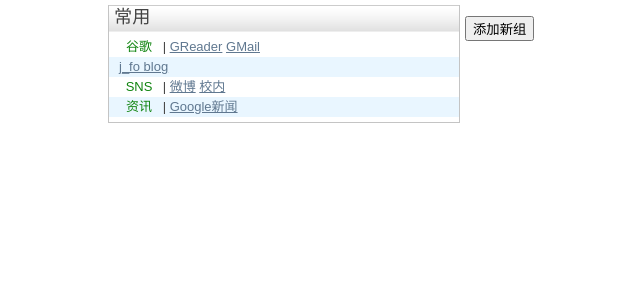
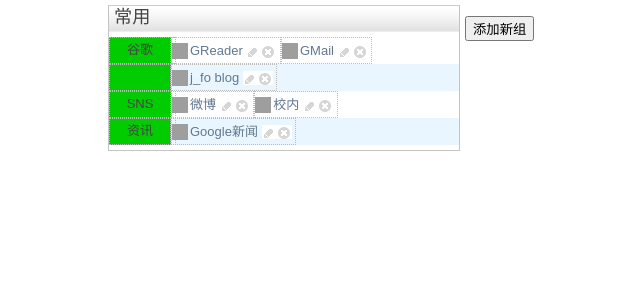
Before and after one commit to pickbox/pickbox.github.com, a PHP site: page / in a window 1280 px wide. Shown: the part 28-328 px from the top of the page, without its empty margins (57-697 px from the left). Run offline with PHP 8.4, Linux system fonts and the light colour scheme; some libraries are stand-ins or nearby versions; grey boxes are pictures that could not be loaded.

Commit message:
1.add to item: edit,delete icon & show web favicon before link 2.add more styles to style_good.css from app version 2 3.解决Div float后，父Div无法高度自适应的问题   add '<div style="clear:both;"></div>' into .list_row 4.jItemAdd.before(jItem2); instead of jListItem2.append(jItem2);
git-svn-id: https://svn.sinaapp.com/httpaddress@37 1754ffac-ff99-4cfc-a3db-e2205e847581

```diff
--- a/1/css/style.css
+++ b/1/css/style.css
@@ -462,6 +462,7 @@
     padding: 5px 5px;
     font-size: 13px;
     font-weight: normal;
+    left: 0px;
 }
 .imenu_close {
     float: right;
--- a/1/css/style_good.css
+++ b/1/css/style_good.css
@@ -2,7 +2,6 @@
     float: left;
     height: 25px;
     border: 1px dotted #BBB;
-    white-space: nowrap;
     word-wrap: break-word;
     overflow: hidden;
     max-width: 180px;
@@ -23,7 +22,7 @@
 .item_link {
     display: inline-block;
     cursor: pointer;
-    border: 1px dotted #BBB;
+    text-decoration: none;
 }
 
 .item_link img {
@@ -41,8 +40,6 @@
 .item_control_group {
     display: inline-block;
     vertical-align: middle;
-    float: left;
-    border: 1px dotted #BBB;
 }
 
 .item_control {
@@ -51,6 +48,7 @@
     height: 15px;
     display: inline-block;
     cursor: pointer;
+    vertical-align: middle;
 }
 
 .control_delete {
@@ -68,3 +66,53 @@
 .control_edit:hover {
     background-position: -48px -88px;
 }
+
+.control_add {
+    background-position: -23px -4px;
+    width: 18px;
+    height: 18px;
+}
+
+.control_add_text {
+    display: inline-block;
+    vertical-align: middle;
+}
+
+.item_add {
+    float: right;
+    cursor: pointer;
+}
+
+.list {
+    display: block;
+/*    overflow: hidden;*/
+}
+.list_row {
+    display: block;
+/*    overflow:hidden;*/
+/*    zoom: 1;*/
+}
+.column_type {
+    display: block;
+    float: left;
+    text-align: center;
+    vertical-align: top;
+    background-color: #00CC00;
+}
+.column_seperator {
+    display: block;
+    float: left;
+    width: 0px;
+    text-align: center;
+    vertical-align: top;
+    background-color: #EBEBEB;
+}
+.column_items {
+    display: block;
+    vertical-align: middle;
+}
+.item_box_type {
+    width: 60px;
+}
+.item_box_seperator {
+}
--- a/1/js/script.js
+++ b/1/js/script.js
@@ -537,7 +537,8 @@
                     jListItem2.find("#seperator").hide();
                     jListItem2.find("#type").hide();
                 }
-                jListItem2.find("#item_add").hide();
+                var jItemAdd = jListItem2.find("#item_add");
+                jItemAdd.hide();
                 for (var j = 0; j < items.length; j++) {
                     var link = items[j].link;
                     var name = items[j].name;
@@ -552,10 +553,11 @@
                     var jItem2link = jItem2.find("#a");
                     jItem2link.attr("href", link);
                     jItem2link.attr("title", prompt);
-                    jItem2link.text(name);
-                    jListItem2.append(jItem2);
+                    jItem2link.find("#item_name").text(name);
+                    jItemAdd.before(jItem2);
                     this.attachDragAndDrop(jItem2, jBlock);
                 };
+                jListItem2.append(jListItem2.find("#item_add"));
                 jListItem2.droppable({
                     drop: handleItemDropEvent
                 });
@@ -722,7 +724,7 @@
             var thiz = this;
             var jItem = jElem.find("#item");
             var jLink = jItem.find("#a");
-            var name = jLink.text();
+            var name = jLink.find("#item_name").text();
             var link = jLink.attr("data-href");
             var prompt = jLink.attr("title");
 
@@ -736,7 +738,7 @@
             btnCancel.unbind();
             btnOk.click(function(){
                 var jThisLink = jElem.find("#a");
-                jThisLink.text(jElem.find("#imenu_item_name").val());
+                jThisLink.find("#item_name").text(jElem.find("#imenu_item_name").val());
                 jThisLink.attr("data-href", jElem.find("#imenu_item_link").val());
                 jThisLink.attr("title", jElem.find("#imenu_item_prompt").val());
                 jElem.find("#imenu_items").slideUp(150);
@@ -757,7 +759,7 @@
 
                 var jNewLink = jNewElem.find("#a");
                 thiz.inactivateLink(jNewLink);
-                jNewLink.text(jElem.find("#imenu_item_name").val());
+                jNewLink.find("#item_name").text(jElem.find("#imenu_item_name").val());
                 jNewLink.attr("data-href", jElem.find("#imenu_item_link").val());
                 jNewLink.attr("title", jElem.find("#imenu_item_prompt").val());
 
@@ -854,7 +856,7 @@
                 $(this).find("#item").each(function(){
                     var item = {};
                     var jLink = $(this).find("#a");
-                    item.name = jLink.text();
+                    item.name = jLink.find("#item_name").text();
                     item.link = jLink.attr("href");
                     item.prompt = jLink.attr("title");
                     items.push(item);
--- a/1/main.html
+++ b/1/main.html
@@ -30,6 +30,7 @@
 
   <!-- CSS : implied media="all" -->
   <link rel="stylesheet" href="css/style.css?v=1">
+  <link rel="stylesheet" href="css/style_good.css?v=1">
 
   <!-- For the less-enabled mobile browsers like Opera Mini -->
   <link rel="stylesheet" media="handheld" href="css/handheld.css?v=1">
@@ -46,6 +47,7 @@
   <script src="js/FileSaver.min.js"></script>
   <link href="http://ajax.googleapis.com/ajax/libs/jqueryui/1.8/themes/base/jquery-ui.css" rel="stylesheet" type="text/css"/>
 
+</style>
 </head>
 
 <!-- paulirish.com/2008/conditional-stylesheets-vs-css-hacks-answer-neither/ -->
@@ -108,7 +110,7 @@
             </li>
             <button id="ok" class="ok">完成</button> -->
           </div>
-          <ul id="list">
+          <!--ul id="list">
             <li id="list_item" class="list_item even">
               <tr>
               <td>
@@ -117,7 +119,7 @@
               </td>
               <td>
               <span id="item" class="item">
-                <a id="a" href="#" title="谷歌资讯" target="_blank">谷歌资讯</a>
+                <a id="a" href="#" title="谷歌资讯" target="_blank"><em id="item_name">谷歌资讯</em></a>
               </span>
               <span id="item_add" class="item_add">
                 <i>添加</i>
@@ -128,7 +130,40 @@
             <li id="list_item_add" class="list_item">
               <span id="list_item_add_item"><i>添加新类别</i></span>
             </li>
-          </ul>
+          </ul-->
+<span id="list" class="list">
+  <span id="list_item" class="list_row even">
+    <span class="column_type">
+      <span class="item_box item_box_type">
+        <span id="type">类别</span><span class="pillar"></span>
+      </span>
+    </span>
+    <span id="seperator" class="column_seperator">
+      <span class="item_box">
+        <span id="seperator">|</span><span class="pillar"></span>
+      </span>
+    </span>
+    <span class="column_items">
+      <span id="item" class="item_box">
+        <a id="a" class="item_link" href="" title="">
+          <img src="http://www.baidu.com/favicon.ico" onerror='javascript:this.src="http://2.su.bdimg.com/icon/1.png"'/><em id="item_name">斗破苍穹</em>
+        </a>
+        <span class="item_control control_edit"></span><span class="item_control control_delete"></span>
+        <span class="pillar"></span>
+      </span>
+      <span id="item_add" class="item_box item_add">
+        <span class="item_control control_add"></span><span class="control_add_text">添加</span>
+        <span class="pillar"></span>
+      </span>
+    </span>
+    <span class="pillar"></span>
+    <div style="clear:both;"></div>
+  </span>
+  <span id="list_item_add" class="list_row">
+    <span id="list_item_add_item"><i>添加新类别</i></span>
+  </span>
+</span>
+
         </div>
 
         <!-- sample code for item edit -->
```
Also changed, not shown: 1/test.html (+130 -9 lines), 1/images/menu_bg.png.
